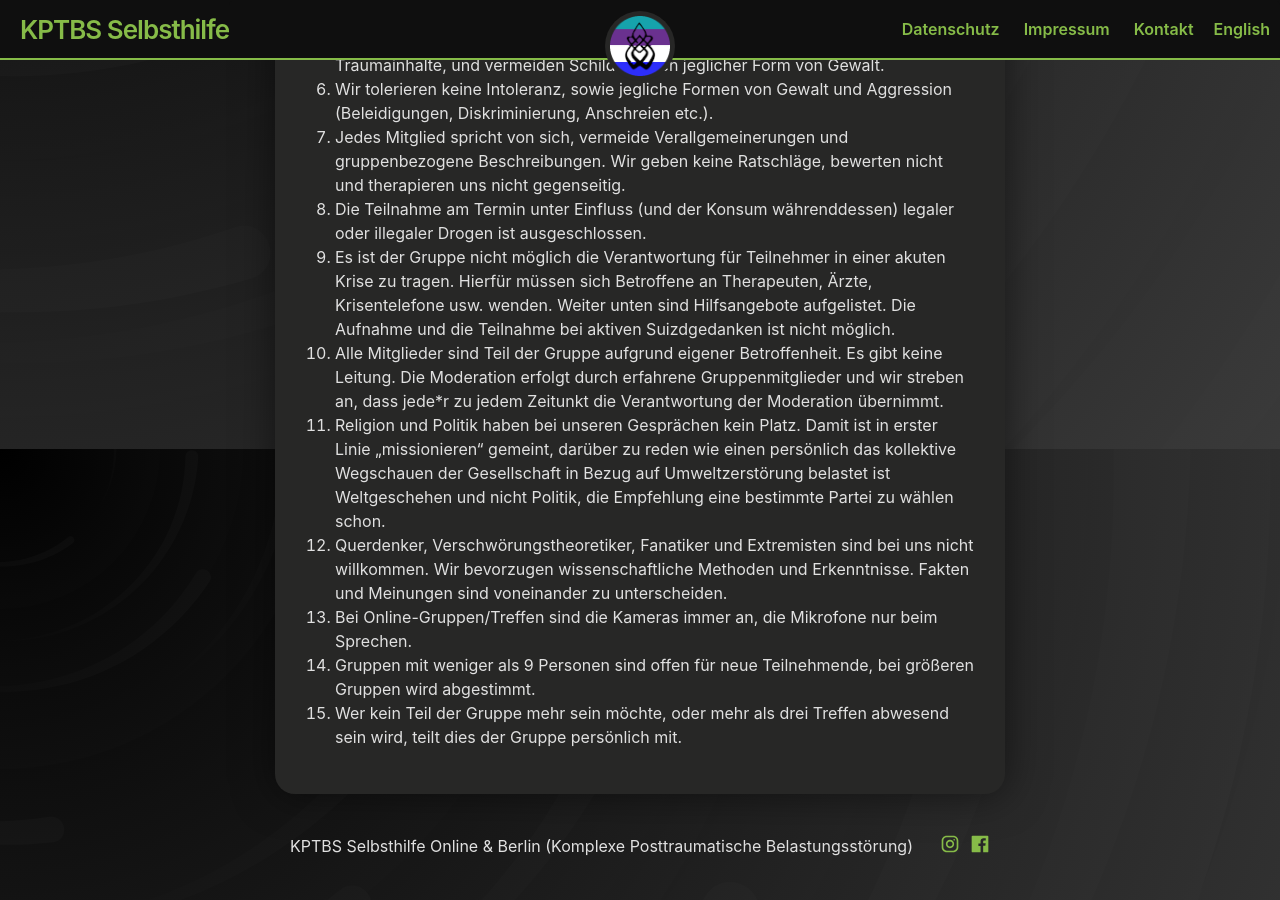
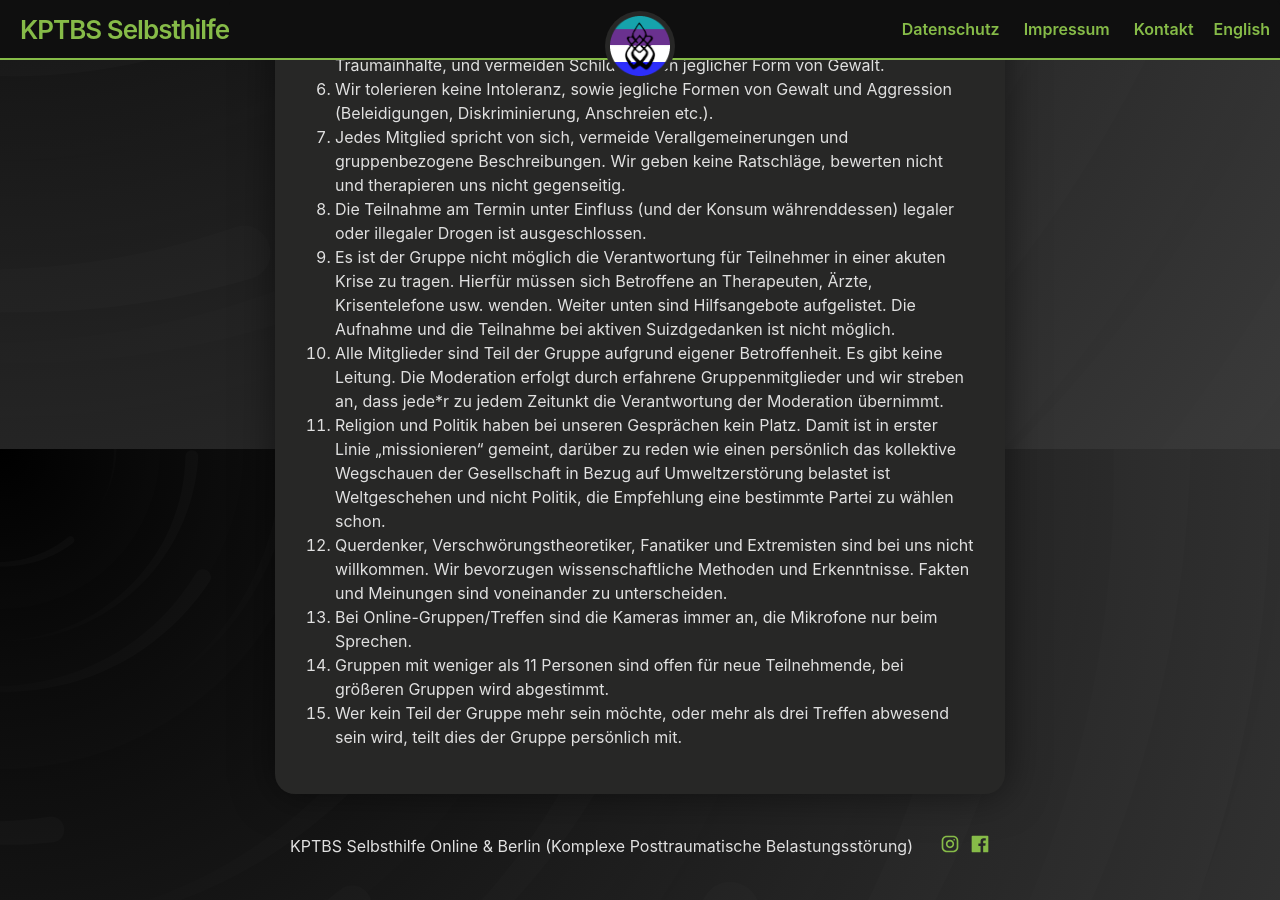
Before and after one commit to 3xz/k-ptbs, a Jekyll site: the page built from _posts/2023-07-14-regeln.md, in a window 1280 px wide and 900 px high, scrolled down 511 px. Built offline with Jekyll 4.4.1, drawn with Linux system fonts in a browser that asks for light colours.

Commit message:
Update 2023-07-14-regeln.md

```diff
--- a/_posts/2023-07-14-regeln.md
+++ b/_posts/2023-07-14-regeln.md
@@ -18,5 +18,5 @@ Alle Teilnehmende verpflichtet sich zur Einhaltung unserer Regeln um ein gutes M
 11. Religion und Politik haben bei unseren Gesprächen kein Platz. Damit ist in erster Linie „missionieren“ gemeint, darüber zu reden wie einen persönlich das kollektive Wegschauen der Gesellschaft in Bezug auf Umweltzerstörung belastet ist Weltgeschehen und nicht Politik, die Empfehlung eine bestimmte Partei zu wählen schon.
 12. Querdenker, Verschwörungstheoretiker, Fanatiker und Extremisten sind bei uns nicht willkommen. Wir bevorzugen wissenschaftliche Methoden und Erkenntnisse. Fakten und Meinungen sind voneinander zu unterscheiden.
 13. Bei Online-Gruppen/Treffen sind die Kameras immer an, die Mikrofone nur beim Sprechen.
-14. Gruppen mit weniger als 9 Personen sind offen für neue Teilnehmende, bei größeren Gruppen wird abgestimmt.
+14. Gruppen mit weniger als 11 Personen sind offen für neue Teilnehmende, bei größeren Gruppen wird abgestimmt.
 15. Wer kein Teil der Gruppe mehr sein möchte, oder mehr als drei Treffen abwesend sein wird, teilt dies der Gruppe persönlich mit.
```
